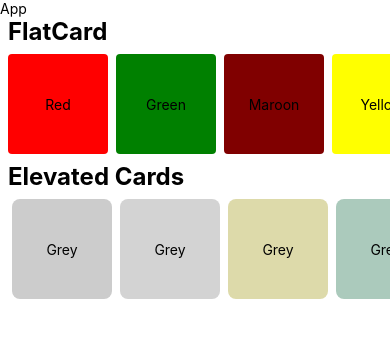
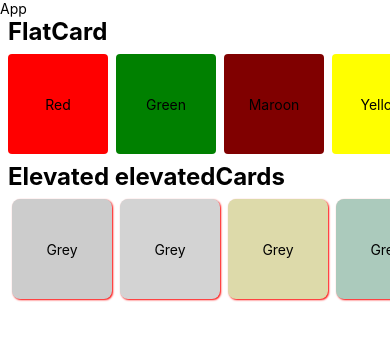
Before and after one commit to imfarhat/React-Native--01, a React Native app: screen / in a window 390 px wide. Shown: the top 340 px of the page. Built offline with nearby package versions, Linux system fonts and the light colour scheme.

Commit message:
try different styligs

```diff
--- a/components/ElevatedCards.tsx
+++ b/components/ElevatedCards.tsx
@@ -1,27 +1,27 @@
 import {StyleSheet, Text, View, ScrollView} from 'react-native';
 import React from 'react';
 
-export default function ElevatedCards() {
+export default function ElevatedelevatedCards() {
   return (
     <View>
-      <Text style={styles.headingText}>Elevated Cards</Text>
+      <Text style={styles.headingText}>Elevated elevatedCards</Text>
       <ScrollView horizontal={true} style={styles.container}>
-        <View style={[styles.card, {backgroundColor: '#ccc'}]}>
+        <View style={[styles.elevatedCard, {backgroundColor: '#ccc'}]}>
           <Text>Grey</Text>
         </View>
-        <View style={[styles.card, {backgroundColor: 'lightgrey'}]}>
+        <View style={[styles.elevatedCard, {backgroundColor: 'lightgrey'}]}>
           <Text>Grey</Text>
         </View>
-        <View style={[styles.card, {backgroundColor: '#dddaaa'}]}>
+        <View style={[styles.elevatedCard, {backgroundColor: '#dddaaa'}]}>
           <Text>Grey</Text>
         </View>
-        <View style={[styles.card, {backgroundColor: '#abcabc'}]}>
+        <View style={[styles.elevatedCard, {backgroundColor: '#abcabc'}]}>
           <Text>Grey</Text>
         </View>
-        <View style={[styles.card, {backgroundColor: '#bbaacc'}]}>
+        <View style={[styles.elevatedCard, {backgroundColor: '#bbaacc'}]}>
           <Text>Grey</Text>
         </View>
-        <View style={[styles.card, {backgroundColor: '#aabbcc'}]}>
+        <View style={[styles.elevatedCard, {backgroundColor: '#aabbcc'}]}>
           <Text>Grey</Text>
         </View>
       </ScrollView>
@@ -40,7 +40,7 @@ const styles = StyleSheet.create({
     flex: 1,
     flexDirection: 'row',
   },
-  card: {
+  elevatedCard: {
     flex: 1,
     alignItems: 'center',
     justifyContent: 'center',
@@ -48,5 +48,13 @@ const styles = StyleSheet.create({
     height: 100,
     borderRadius: 8,
     marginHorizontal: 4,
+    elevation: 4,
+    shadowColor: 'red',
+    shadowOpacity: 4,
+    shadowRadius: 2,
+    shadowOffset: {
+      width: 1,
+      height: 1,
+    },
   },
 });
```
